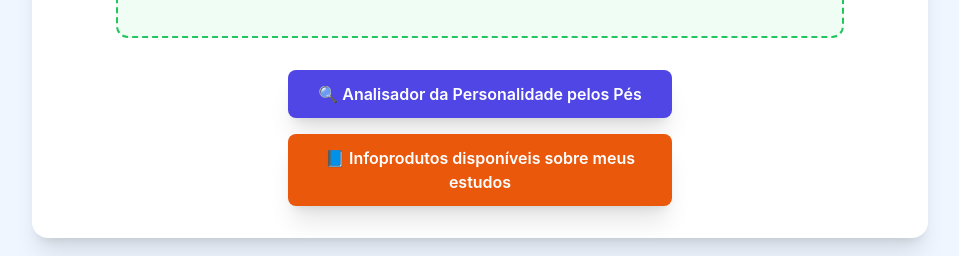
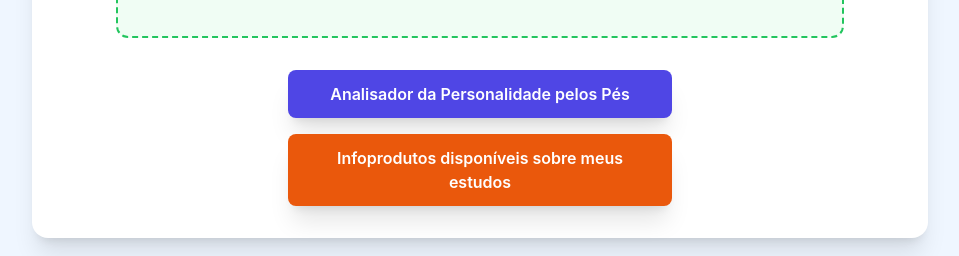
Before and after one commit to irmoneto/irmoneto.github.io, a plain HTML site: page index.html in a window 1280 px wide. Shown: the part 324-580 px from the top of the page, without its empty margins (160-1119 px from the left). Drawn offline with nearby package versions, Linux system fonts and the light colour scheme.

Commit message:
index.html

```diff
--- a/index.html
+++ b/index.html
@@ -61,13 +61,13 @@
         <div class="flex flex-col space-y-4 items-center mt-8">
             <a href="https://irmoneto.github.io/Analisador-Personalidade-Pes/" target="_blank"
                class="w-full max-w-sm bg-indigo-600 hover:bg-indigo-700 text-white font-semibold py-3 px-6 rounded-lg shadow-xl transition duration-300 transform hover:scale-[1.02] active:scale-[0.98]">
-                🔍 Analisador da Personalidade pelos Pés
+                Analisador da Personalidade pelos Pés
             </a>
 
             <!-- LINK do botão de Infoprodutos ATUALIZADO -->
             <a href="https://irmoneto.github.io/INFOPRODUTOS-BY-IRMONETO/" target="_blank"
                class="w-full max-w-sm bg-orange-600 hover:bg-orange-700 text-white font-semibold py-3 px-6 rounded-lg shadow-xl transition duration-300 transform hover:scale-[1.02] active:scale-[0.98]">
-                📘 Infoprodutos disponíveis sobre meus estudos
+                Infoprodutos disponíveis sobre meus estudos
             </a>
         </div>
     </div>
```
